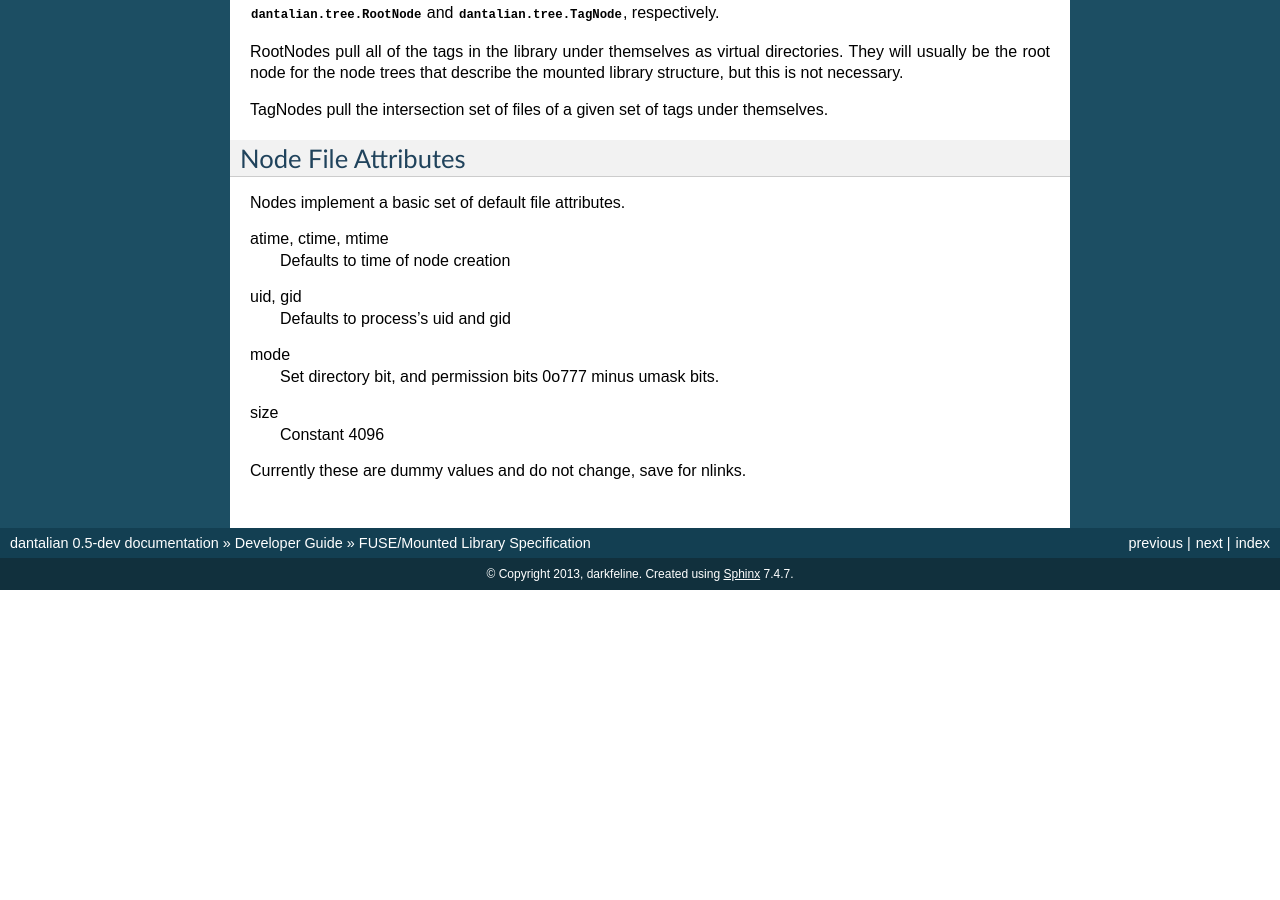
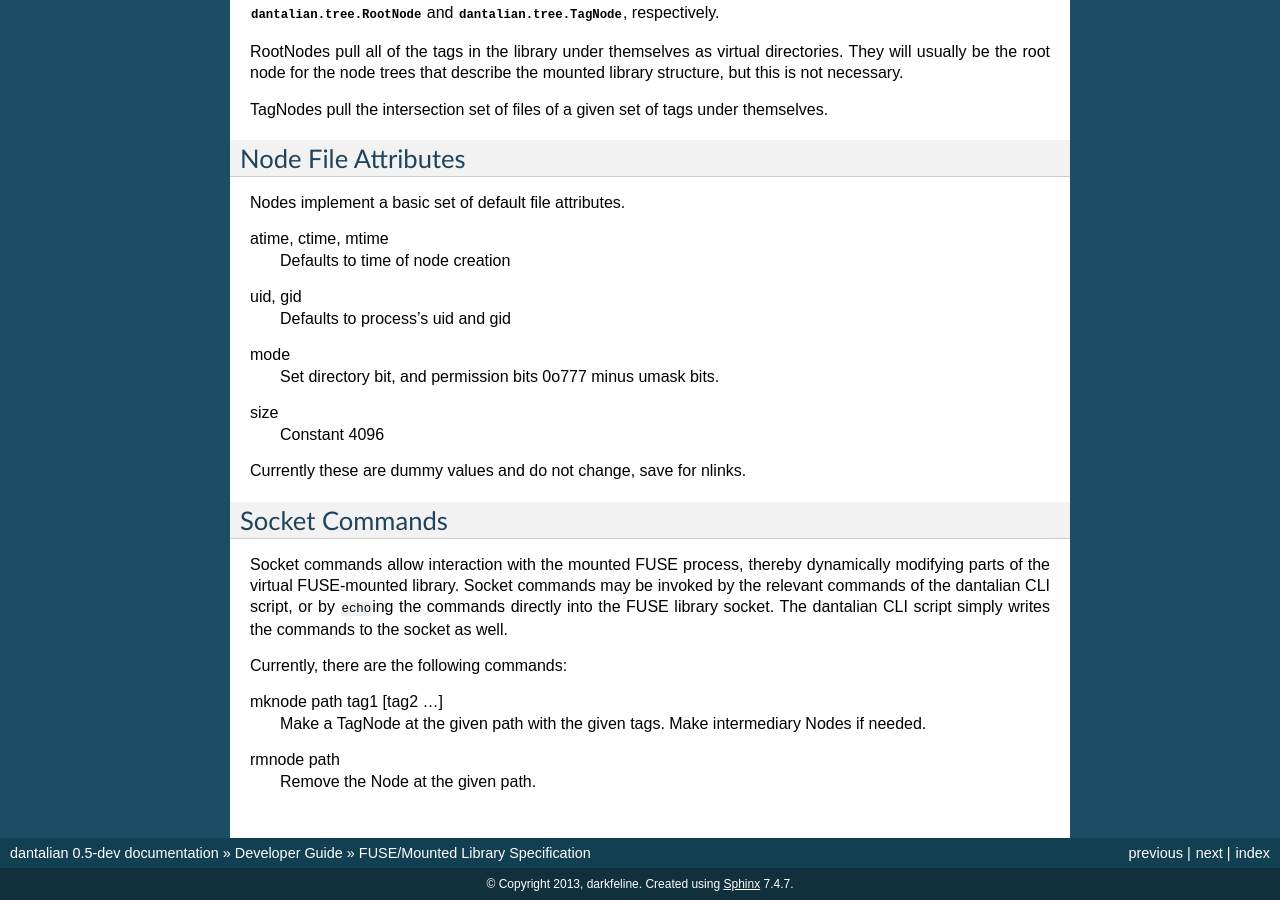
Before and after one commit to darkfeline/dantalian, a Sphinx documentation site: the page built from doc/dev/fuse.rst, in a window 1280 px wide and 900 px high, scrolled down 3004 px. Built offline with Sphinx 7.4.7, drawn with Linux system fonts in a browser that asks for light colours; before the commit the page ends 3594 px from its top, so only the background shows below that.

Commit message:
Add documentation for socket commands

```diff
--- a/doc/dev/fuse.rst
+++ b/doc/dev/fuse.rst
@@ -261,3 +261,22 @@ size
    Constant 4096
 
 Currently these are dummy values and do not change, save for nlinks.
+
+Socket Commands
+---------------
+
+Socket commands allow interaction with the mounted FUSE process, thereby
+dynamically modifying parts of the virtual FUSE-mounted library.  Socket
+commands may be invoked by the relevant commands of the dantalian CLI
+script, or by ``echo``\ ing the commands directly into the FUSE library
+socket.  The dantalian CLI script simply writes the commands to the
+socket as well.
+
+Currently, there are the following commands:
+
+mknode path tag1 [tag2 ...]
+   Make a TagNode at the given path with the given tags.  Make
+   intermediary Nodes if needed.
+
+rmnode path
+   Remove the Node at the given path.
```
